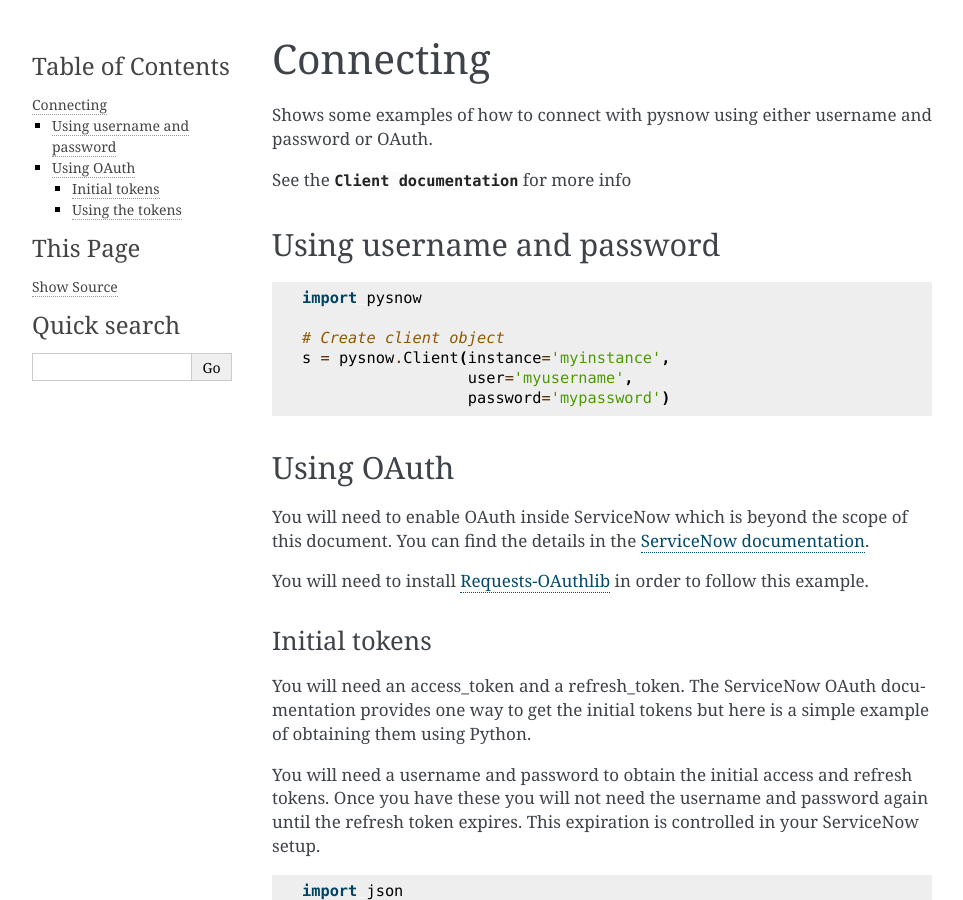
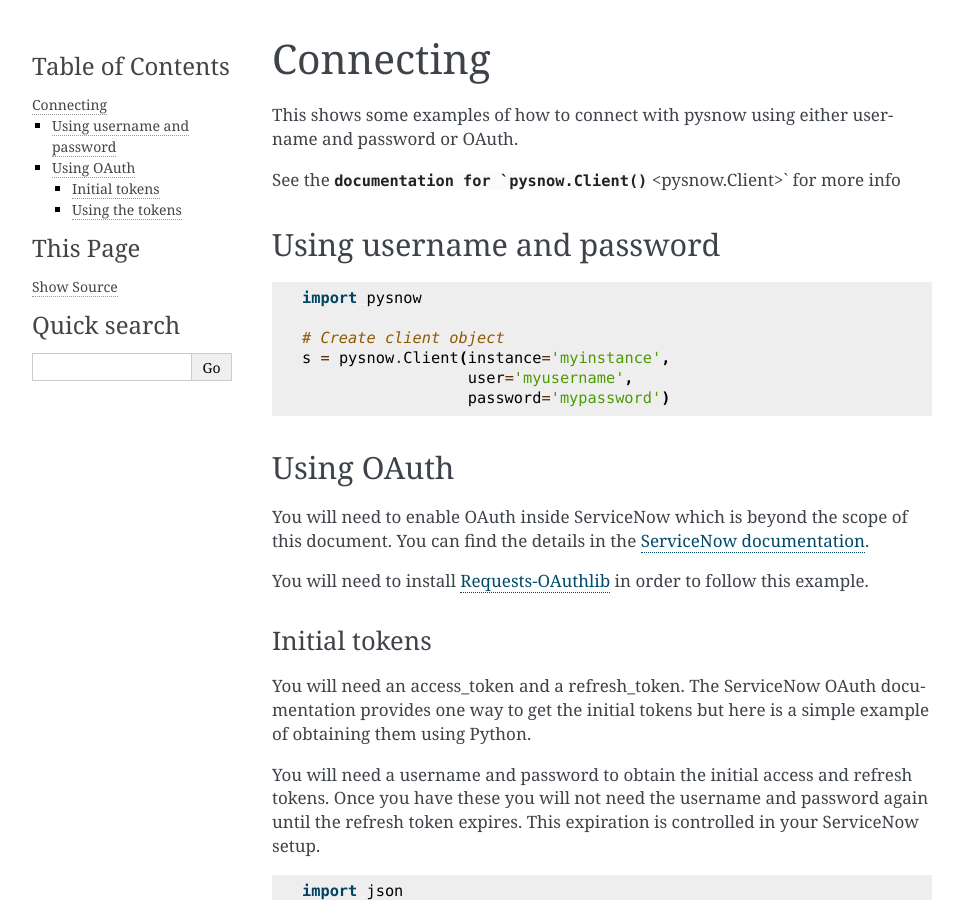
Before and after one commit to rbw/pysnow, a Sphinx documentation site: the page built from docs/usage/client.rst, in a window 1280 px wide and 900 px high. Shown: the whole window, without its empty margins (148-1111 px from the left). Built offline with Sphinx 7.4.7, drawn with Linux system fonts in a browser that asks for light colours.

Commit message:
Documentation updates

```diff
--- a/README.rst
+++ b/README.rst
@@ -19,7 +19,7 @@
 
 Usage examples
 ^^^^^^^^^^^^^^
-Click `here <http://pysnow.readthedocs.io/en/latest/usage>`_ for usage examples
+Go `here <http://pysnow.readthedocs.io/en/latest/usage>`_ for usage examples
 
 
 Documentation
--- a/docs/usage/client.rst
+++ b/docs/usage/client.rst
@@ -1,9 +1,9 @@
 Connecting
 ==========
 
-Shows some examples of how to connect with pysnow using either username and password or OAuth.
+This shows some examples of how to connect with pysnow using either username and password or OAuth.
 
-See the :meth:`Client documentation <pysnow.Client>` for more info
+See the :meth:`documentation for `pysnow.Client` <pysnow.Client>` for more info
 
 Using username and password
 ---------------------------
--- a/docs/usage/index.rst
+++ b/docs/usage/index.rst
@@ -2,7 +2,7 @@
 ==============
 
 .. toctree::
-   :caption: Basic usage
+   :caption: Usage
 
    client
    query
@@ -10,7 +10,7 @@
 
 .. toctree::
    :maxdepth: 1
-   :caption: Full examples
+   :caption: Full usage examples
 
    full/get_one
    full/get_all
--- a/docs/usage/query.rst
+++ b/docs/usage/query.rst
@@ -16,7 +16,7 @@
 
 Using the query builder
 ^^^^^^^^^^^^^^^^^^^^^^^
-Perhaps a bit verbose, but pretty simple and quite powerful.
+Perhaps a bit verbose, but pretty simple and powerful.
 
 See the :meth:`QueryBuilder documentation <pysnow.QueryBuilder>` for more info
 
```
